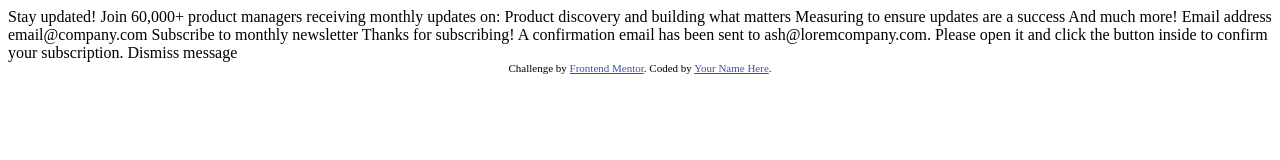
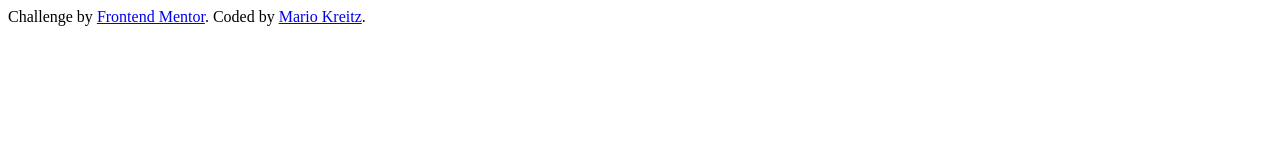
Before and after one commit to mariokreitz/newsletter-sign-up-with-success-message, a plain HTML site: page index.html in a window 1280 px wide. Drawn offline with Linux system fonts and the light colour scheme.

Commit message:
Update index.html

```diff
--- a/index.html
+++ b/index.html
@@ -1,52 +1,16 @@
 <!DOCTYPE html>
 <html lang="en">
   <head>
-  <meta charset="UTF-8">
-  <meta name="viewport" content="width=device-width, initial-scale=1.0"> <!-- displays site properly based on user's device -->
-
-  <link rel="icon" type="image/png" sizes="32x32" href="./assets/images/favicon-32x32.png">
-
+    <meta charset="UTF-8" />
+    <meta name="viewport" content="width=device-width, initial-scale=1.0" />
+    <link rel="icon" type="image/png" sizes="32x32" href="./assets/images/favicon-32x32.png" />
+    <link rel="stylesheet" href="style.css" />
     <title>Frontend Mentor | Newsletter sign-up form with success message</title>
-
-  <!-- Feel free to remove these styles or customise in your own stylesheet 👍 -->
-  <style>
-    .attribution { font-size: 11px; text-align: center; }
-    .attribution a { color: hsl(228, 45%, 44%); }
-  </style>
   </head>
   <body>
-
-  <!-- Sign-up form start -->
-
-  Stay updated!
-
-  Join 60,000+ product managers receiving monthly updates on:
-
-  Product discovery and building what matters
-  Measuring to ensure updates are a success
-  And much more!
-
-  Email address
-  email@company.com
-
-  Subscribe to monthly newsletter
-
-  <!-- Sign-up form end -->
-
-  <!-- Success message start -->
-
-  Thanks for subscribing!
-
-  A confirmation email has been sent to ash@loremcompany.com.
-  Please open it and click the button inside to confirm your subscription.
-
-  Dismiss message
-
-  <!-- Success message end -->
-
     <div class="attribution">
-    Challenge by <a href="https://www.frontendmentor.io?ref=challenge" target="_blank">Frontend Mentor</a>.
-    Coded by <a href="#">Your Name Here</a>.
+      Challenge by <a href="https://www.frontendmentor.io?ref=challenge" target="_blank">Frontend Mentor</a>. Coded by
+      <a href="#">Mario Kreitz</a>.
     </div>
   </body>
 </html>
```
Lines whose indentation alone changed are shown as unchanged.
